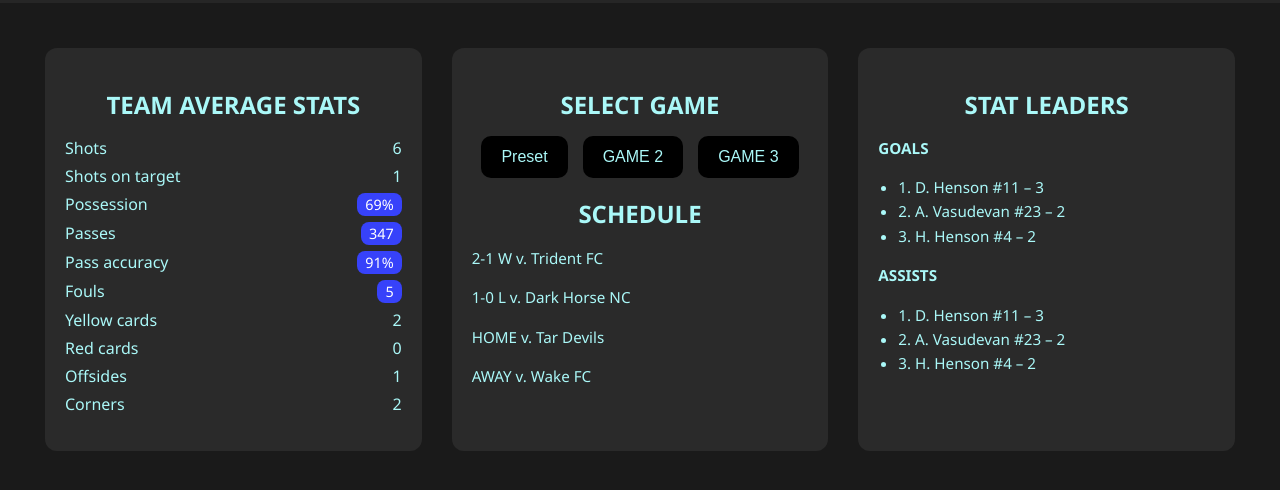
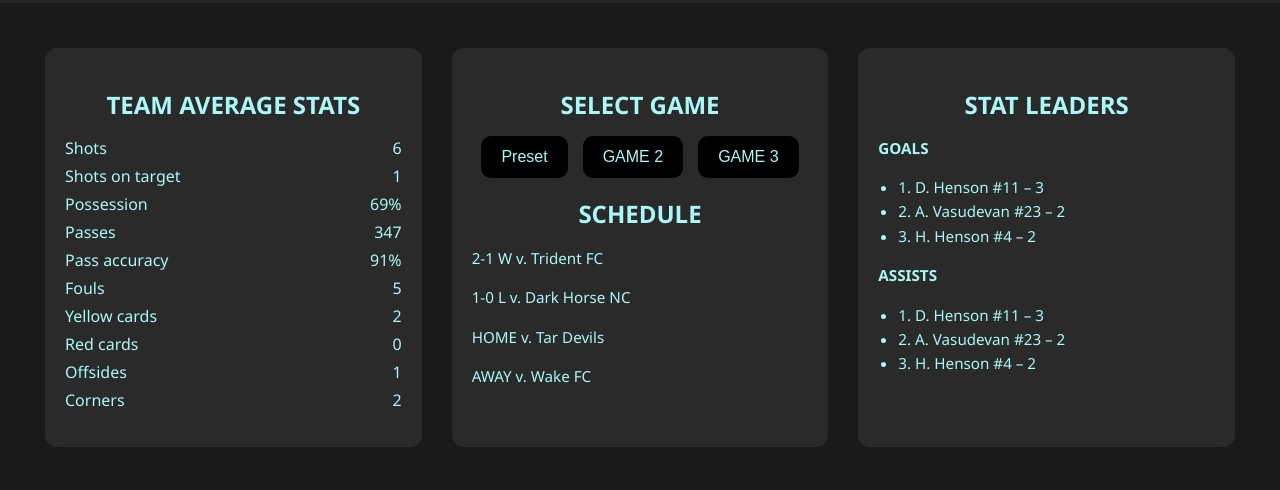
Before and after one commit to tomfc23/crfc-stats, a plain HTML site: page index.html in a window 1280 px wide. Shown: the part 146-636 px from the top of the page. Drawn offline with Linux system fonts and the light colour scheme.

Commit message:
Update index.html

```diff
--- a/index.html
+++ b/index.html
@@ -62,14 +62,6 @@
       display: flex;
       justify-content: space-between;
       margin: 6px 0;
-    }
-
-    .stat-badge {
-      background-color: #3742fa;
-      padding: 2px 8px;
-      border-radius: 8px;
-      color: white;
-      font-size: 0.9em;
     }
 
     .buttons {
```
